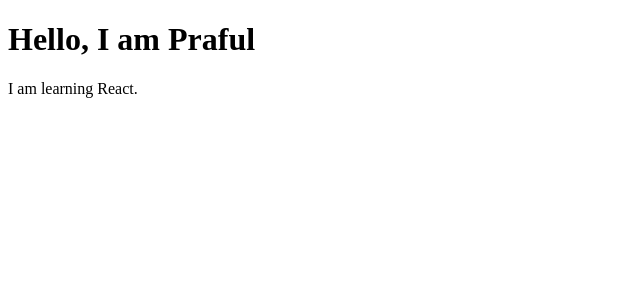
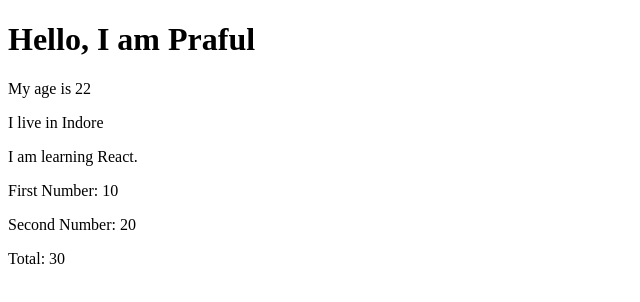
Before and after one commit to prafulM23/react-learning-journey, a React (Vite) app: page / in a window 1280 px wide. Shown: the top 302 px of the page, without its empty margins (0-640 px from the left). Built offline with nearby package versions, Linux system fonts and the light colour scheme.

Commit message:
practice JSX and JavaScript expressions

```diff
--- a/src/App.jsx
+++ b/src/App.jsx
@@ -1,9 +1,25 @@
 function App() {
+  const name = "Praful";
+  const age = 22;
+  const live = "Indore";
+  const first = 10;
+  const sec = 20;
+
   return (
-    <div>
-      <h1>Hello, I am Praful</h1>
-      <p>I am learning React.</p>
-    </div>
+    <>
+      <div>
+        <h1>Hello, I am {name}</h1>
+        <p>My age is {age}</p>
+        <p>I live in {live}</p>
+        <p>I am learning React.</p>
+      </div>
+
+      <div>
+        <p>First Number: {first}</p>
+        <p>Second Number: {sec}</p>
+        <p>Total: {first + sec}</p>
+      </div>
+    </>
   );
 }
 
```
